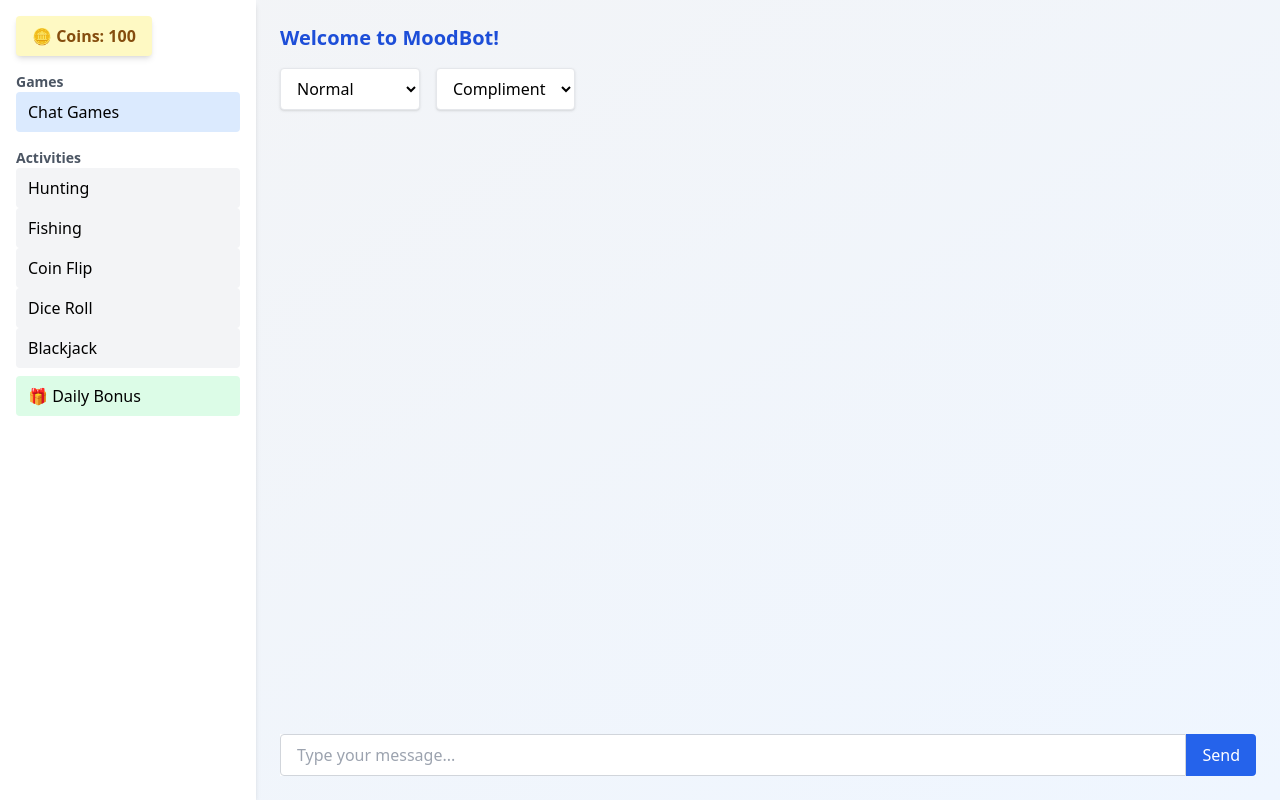
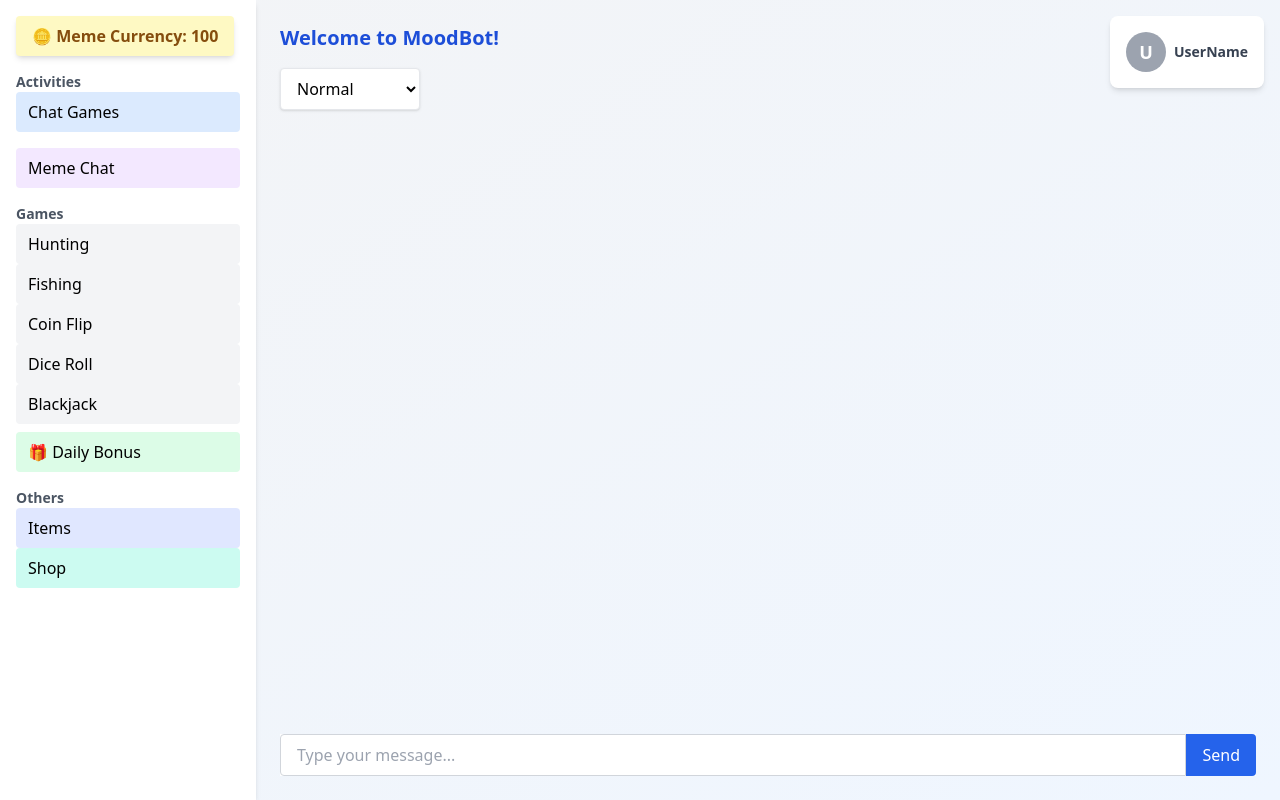
Before and after one commit to tejash4444/MemeQuest, a React (Create React App) app in the folder moodbot-template/: page / in a window 1280 px wide. Built offline with nearby package versions, Linux system fonts and the light colour scheme.

Commit message:
Update App.jsx

```diff
--- a/moodbot-template/src/App.jsx
+++ b/moodbot-template/src/App.jsx
@@ -1,58 +1,39 @@
-import React, { useState, useEffect, useRef } from "react"; // Importing necessary React hooks and useRef
-import { motion } from "framer-motion"; // Importing the motion component from the framer-motion library for animations
+import React, { useState, useEffect, useRef } from "react";
+import { motion } from "framer-motion";
 
 const App = () => {
-  // State variable to store the currently selected activity or title displayed
   const [selectedActivity, setSelectedActivity] = useState(
-    "Welcome to MoodBot!" // Initial value for the selected activity
+    "Welcome to MoodBot!"
   );
-  // State variable to store the text input by the user in the chat input field
   const [input, setInput] = useState("");
-  // State variable to store the array of chat messages, each message will be an object with sender and text
   const [chatLog, setChatLog] = useState([]);
-  // State variable to control the mood or mode of the bot's responses (e.g., normal, flirty)
-  const [mode, setMode] = useState("normal"); // Default mode is "normal"
-  // State variable to control the type of response the bot should give (e.g., compliment, roast, joke)
-  const [type, setType] = useState("compliment"); // Default type is "compliment"
-  // State variable to store the current coin balance of the user
-  const [coinBalance, setCoinBalance] = useState(100); // Initial coin balance is 100
-  // State variable to store the message for a temporary popup notification
+  const [mode, setMode] = useState("normal");
+  const [memeCurrency, setMemeCurrency] = useState(100);
   const [popup, setPopup] = useState("");
-  // State variable to track if the daily reward has been collected today
   const [dailyRewardCollected, setDailyRewardCollected] = useState(false);
-  // State variable to store the amount wagered by the user for a game
   const [wager, setWager] = useState(0);
-  // State variable to store the result of a game (e.g., "won", "lost")
   const [result, setResult] = useState("");
+  const [isMemeChat, setIsMemeChat] = useState(false); // New state for Meme chat
 
-  // Create a reference for the last chat message element in the chat log
   const endOfMessagesRef = useRef(null);
 
-  // useEffect hook to check if the daily reward was collected today when the component mounts
   useEffect(() => {
-    // Retrieve the timestamp of the last daily reward collection from local storage
     const lastCollection = localStorage.getItem("lastDailyReward");
-    // If a last collection timestamp exists
     if (lastCollection) {
-      // Create Date objects for the last collection date and the current date
       const lastDate = new Date(lastCollection);
       const currentDate = new Date();
-      // Check if the last collection date and the current date are the same (day, month, year)
       if (
         lastDate.getDate() === currentDate.getDate() &&
         lastDate.getMonth() === currentDate.getMonth() &&
         lastDate.getFullYear() === currentDate.getFullYear()
       ) {
-        setDailyRewardCollected(true); // Set the daily reward as already collected for today
+        setDailyRewardCollected(true);
       }
     }
-  }, []); // Empty dependency array ensures this effect runs only once after the initial render
+  }, []);
 
-  // Function to handle the selection of an activity from the sidebar buttons
   const handleSelection = (text) => {
-    setSelectedActivity(text); // Update the selected activity state
-
-    // Mapping of activity names to their corresponding chat commands
+    setSelectedActivity(text);
     const commandMap = {
       Hunting: "!hunt",
       Fishing: "!fish",
@@ -60,165 +41,177 @@ const App = () => {
       "Dice Roll": "!dice",
       Blackjack: "!blackjack",
     };
-
-    // Get the command based on the selected activity text
     const command = commandMap[text];
-    // If a command exists for the selected activity
     if (command) {
-      setWager(10); // Assuming a default wager of 10 coins for each activity
-      setInput(command); // Set the input field value to the command
-      // Use setTimeout to trigger the sendMessage function after a short delay
-      // This ensures the input is updated before sending the message
+      setWager(10);
+      setInput(command);
       setTimeout(() => {
         sendMessage();
       }, 100);
     }
   };
 
-  // Asynchronous function to send the user's message to the backend and handle the bot's response
   const sendMessage = async () => {
-    // If the input field is empty after trimming whitespace, do nothing
     if (!input.trim()) return;
 
-    // Create a user message object with the sender as "user" and the text from the input
     const userMessage = { sender: "user", text: input };
-    // Update the chat log state by adding the new user message to the previous messages
     setChatLog((prev) => [...prev, userMessage]);
 
     try {
-      // Send a POST request to the backend chat endpoint
       const res = await fetch("http://localhost:5000/chat", {
-        method: "POST", // HTTP method is POST
-        headers: { "Content-Type": "application/json" }, // Set the content type of the request body to JSON
-        body: JSON.stringify({ input, mode, type, coins: coinBalance, wager }), // Serialize the message data to JSON
+        method: "POST",
+        headers: { "Content-Type": "application/json" },
+        body: JSON.stringify({ input, mode, coins: memeCurrency, wager }),
       });
 
-      // Parse the JSON response from the backend
       const data = await res.json();
-      // Create a bot message object with the sender as "bot" and the response text from the backend
       const botMessage = {
         sender: "bot",
-        text: data.response || "No response", // Use the response from the backend or a default message if no response
+        text: data.response || "No response",
       };
-      // Update the chat log state by adding the new bot message to the previous messages
       setChatLog((prev) => [...prev, botMessage]);
 
-      // Update coin balance if the backend provides a new balance
       if (data.new_balance !== undefined) {
-        setCoinBalance(data.new_balance);
+        setMemeCurrency(data.new_balance);
       }
 
-      // Show win/loss result if the backend provides a result
       if (data.result) {
-        setResult(`You ${data.result} ${wager} coins!`);
+        setResult(`You ${data.result} ${wager} Meme Currency!`);
       }
 
-      // Handle the "!daily" command and daily reward collection
       if (input === "!daily" && !dailyRewardCollected) {
-        localStorage.setItem("lastDailyReward", new Date().toISOString()); // Store the current timestamp in local storage
-        setPopup("🎁 Daily reward collected!"); // Set the popup message
-        setDailyRewardCollected(true); // Mark the daily reward as collected
-        setTimeout(() => setPopup(""), 3000); // Clear the popup message after 3 seconds
+        localStorage.setItem("lastDailyReward", new Date().toISOString());
+        setPopup("🎁 Daily Meme Currency collected!");
+        setDailyRewardCollected(true);
+        setTimeout(() => setPopup(""), 3000);
       } else if (input === "!daily") {
-        setPopup("🎁 You have already collected your daily reward today."); // Set the popup message if already collected
-        setTimeout(() => setPopup(""), 3000); // Clear the popup message after 3 seconds
+        setPopup("🎁 You've already collected your daily Meme Currency today.");
+        setTimeout(() => setPopup(""), 3000);
       }
     } catch (err) {
-      // If there's an error during the fetch request, add an error message to the chat log
       setChatLog((prev) => [
         ...prev,
         { sender: "bot", text: "Error connecting to server." },
       ]);
     }
 
-    // Clear the input field after sending the message
     setInput("");
   };
 
-  // useEffect hook to scroll to the bottom of the chat log whenever the chatLog state changes
   useEffect(() => {
-    // Use the current property of the endOfMessagesRef to access the DOM element
-    // The optional chaining (?.) ensures this doesn't error if the ref is not yet attached
-    endOfMessagesRef.current?.scrollIntoView({ behavior: "smooth" }); // Scroll the last message into view with smooth animation
-  }, [chatLog]); // The effect runs whenever the chatLog state is updated
+    endOfMessagesRef.current?.scrollIntoView({ behavior: "smooth" });
+  }, [chatLog]);
 
   return (
-    // Main container div with flex layout, minimum height of the screen, background gradient, and font
     <div className="flex min-h-screen bg-gradient-to-br from-gray-100 to-blue-50 font-sans relative">
-      {/* Display the current coin balance in the top-left corner */}
+      {/* Meme Currency Balance */}
       <div className="absolute top-4 left-4 bg-yellow-100 text-yellow-800 font-bold px-4 py-2 rounded shadow-md z-30">
-        🪙 Coins: {coinBalance}
+        🪙 Meme Currency: {memeCurrency}
       </div>
 
-      {/* Display the popup message if it exists */}
+      {/* Profile Section on Top Right */}
+      <div className="absolute top-4 right-4 bg-white p-4 rounded-lg shadow-md flex items-center space-x-2 z-30">
+        <div className="w-10 h-10 bg-gray-400 rounded-full flex items-center justify-center text-white font-bold text-lg">
+          U
+        </div>
+        <div className="text-sm font-semibold text-gray-700">UserName</div>
+      </div>
+
+      {/* Popup */}
       {popup && (
         <div className="absolute top-16 left-1/2 transform -translate-x-1/2 bg-green-100 text-green-800 px-4 py-2 rounded shadow-md z-30">
           {popup}
         </div>
       )}
 
-      {/* Sidebar for navigation and activities */}
+      {/* Sidebar */}
       <aside className="w-64 bg-white shadow-md p-4">
-        {/* Title of the MoodBot */}
         <h2 className="text-2xl font-bold mb-6 text-blue-600">MoodBot</h2>
-        {/* Container for different sections in the sidebar */}
         <div className="space-y-4">
-          {/* Games section */}
+          {/* Activities Section moved to Games */}
           <div>
-            <h3 className="text-sm font-semibold text-gray-600">Games</h3>
-            {/* Button for "Chat Games" */}
+            <h3 className="text-sm font-semibold text-gray-600">Activities</h3>
             <motion.button
-              whileHover={{ scale: 1.05 }} // Scale up on hover
-              whileTap={{ scale: 0.95 }} // Scale down on tap
-              onClick={() => handleSelection("Chat Games")} // Handle selection of "Chat Games"
+              whileHover={{ scale: 1.05 }}
+              whileTap={{ scale: 0.95 }}
+              onClick={() => handleSelection("Chat Games")}
               className="w-full px-3 py-2 text-left bg-blue-100 hover:bg-blue-200 rounded transition"
             >
               Chat Games
             </motion.button>
           </div>
-          {/* Activities section */}
+
+          {/* Meme Button added */}
           <div>
-            <h3 className="text-sm font-semibold text-gray-600">Activities</h3>
-            {/* Mapping through an array of activities to create buttons */}
+            <motion.button
+              whileHover={{ scale: 1.05 }}
+              whileTap={{ scale: 0.95 }}
+              onClick={() => setIsMemeChat(true)}
+              className="w-full px-3 py-2 text-left bg-purple-100 hover:bg-purple-200 rounded transition"
+            >
+              Meme Chat
+            </motion.button>
+          </div>
+
+          {/* Games Section moved to Activities */}
+          <div>
+            <h3 className="text-sm font-semibold text-gray-600">Games</h3>
             {["Hunting", "Fishing", "Coin Flip", "Dice Roll", "Blackjack"].map(
               (act) => (
                 <motion.button
-                  key={act} // Unique key for each button in the map
+                  key={act}
                   whileHover={{ scale: 1.05 }}
                   whileTap={{ scale: 0.95 }}
-                  onClick={() => handleSelection(act)} // Handle selection of each activity
+                  onClick={() => handleSelection(act)}
                   className="w-full px-3 py-2 text-left bg-gray-100 hover:bg-gray-200 rounded transition"
                 >
-                  {act} {/* Display the activity name */}
+                  {act}
                 </motion.button>
               )
             )}
-            {/* Button for claiming the daily bonus */}
             <motion.button
               whileHover={{ scale: 1.05 }}
               whileTap={{ scale: 0.95 }}
               onClick={() => {
-                setInput("!daily"); // Set the input to the daily command
-                sendMessage(); // Send the daily command
+                setInput("!daily");
+                sendMessage();
               }}
               className="w-full mt-2 px-3 py-2 text-left bg-green-100 hover:bg-green-200 rounded transition"
             >
               🎁 Daily Bonus
             </motion.button>
           </div>
+
+          {/* Others Section */}
+          <div>
+            <h3 className="text-sm font-semibold text-gray-600">Others</h3>
+            <motion.button
+              whileHover={{ scale: 1.05 }}
+              whileTap={{ scale: 0.95 }}
+              onClick={() => handleSelection("Items")}
+              className="w-full px-3 py-2 text-left bg-indigo-100 hover:bg-indigo-200 rounded transition"
+            >
+              Items
+            </motion.button>
+            <motion.button
+              whileHover={{ scale: 1.05 }}
+              whileTap={{ scale: 0.95 }}
+              onClick={() => handleSelection("Shop")}
+              className="w-full px-3 py-2 text-left bg-teal-100 hover:bg-teal-200 rounded transition"
+            >
+              Shop
+            </motion.button>
+          </div>
         </div>
       </aside>
 
-      {/* Main chat area */}
+      {/* Main Chat Section */}
       <main className="flex flex-col flex-1 p-6 overflow-hidden h-screen">
-        {/* Display the currently selected activity as the title */}
         <div className="text-xl font-semibold mb-4 text-blue-700">
           {selectedActivity}
         </div>
 
-        {/* Dropdowns for selecting the bot's mode and response type */}
         <div className="flex gap-4 mb-4">
-          {/* Dropdown for selecting the bot's mode */}
           <select
             value={mode}
             onChange={(e) => setMode(e.target.value)}
@@ -231,69 +224,49 @@ const App = () => {
             <option value="existential">Existential</option>
             <option value="sarcastic">Sarcastic</option>
           </select>
-
-          {/* Dropdown for selecting the bot's response type */}
-          <select
-            value={type}
-            onChange={(e) => setType(e.target.value)}
-            className="px-3 py-2 border rounded bg-white shadow focus:ring-2 focus:ring-blue-400"
-          >
-            <option value="compliment">Compliment</option>
-            <option value="roast">Roast</option>
-            <option value="joke">Joke</option>
-          </select>
         </div>
 
-        {/* Chat message display area */}
         <div className="flex flex-col flex-1 overflow-hidden bg-transparent">
-          {/* Scrollable container for chat messages */}
           <div className="flex-1 overflow-y-auto space-y-2 pr-2 scrollbar-thin scrollbar-thumb-gray-300 scrollbar-track-transparent">
-            {/* Mapping through the chatLog array to display each message */}
             {chatLog.map((msg, idx) => (
-              // Each message is contained in a div, aligned based on the sender
               <div
-                key={idx} // Unique key for each message
+                key={idx}
                 className={`flex ${
                   msg.sender === "user" ? "justify-end" : "justify-start"
                 }`}
               >
-                {/* The message bubble */}
                 <div
-                  className={`inline-block break-words px-4 py-2 rounded-2xl shadow text-sm max-w-[80%] ${
+                  className={`inline-block break-words px-6 py-4 rounded-2xl shadow-lg max-w-[85%] text-lg ${
                     msg.sender === "user"
-                      ? "bg-blue-500 text-white" // Style for user messages
-                      : "bg-gray-200 text-gray-800" // Style for bot messages
+                      ? "bg-blue-500 text-white"
+                      : "bg-gray-200 text-gray-800"
                   }`}
                 >
-                  {msg.text} {/* Display the message text */}
+                  {msg.text}
                 </div>
               </div>
             ))}
           </div>
 
-          {/* Display the result of a game if it exists */}
           {result && (
             <div className="mt-2 bg-gray-100 text-center p-2 rounded-md">
               <strong>{result}</strong>
             </div>
           )}
 
-          {/* Input area for typing new messages */}
           <div className="mt-4 bg-white z-20 flex">
-            {/* Text input field */}
             <input
               type="text"
               placeholder="Type your message..."
               className="flex-1 px-4 py-2 rounded-l border border-gray-300 focus:outline-none focus:ring-2 focus:ring-blue-400"
               value={input}
-              onChange={(e) => setInput(e.target.value)} // Update the input state on change
-              onKeyDown={(e) => e.key === "Enter" && sendMessage()} // Send message on Enter key press
+              onChange={(e) => setInput(e.target.value)}
+              onKeyDown={(e) => e.key === "Enter" && sendMessage()}
             />
-            {/* Send button */}
             <motion.button
               whileHover={{ scale: 1.05 }}
               whileTap={{ scale: 0.95 }}
-              onClick={sendMessage} // Call the sendMessage function on click
+              onClick={sendMessage}
               className="bg-blue-600 text-white px-4 py-2 rounded-r hover:bg-blue-700 transition"
             >
               Send
@@ -301,7 +274,7 @@ const App = () => {
           </div>
         </div>
       </main>
-      {/* Invisible div at the bottom of the chat log to help with scrolling */}
+
       <div ref={endOfMessagesRef} />
     </div>
   );
```
